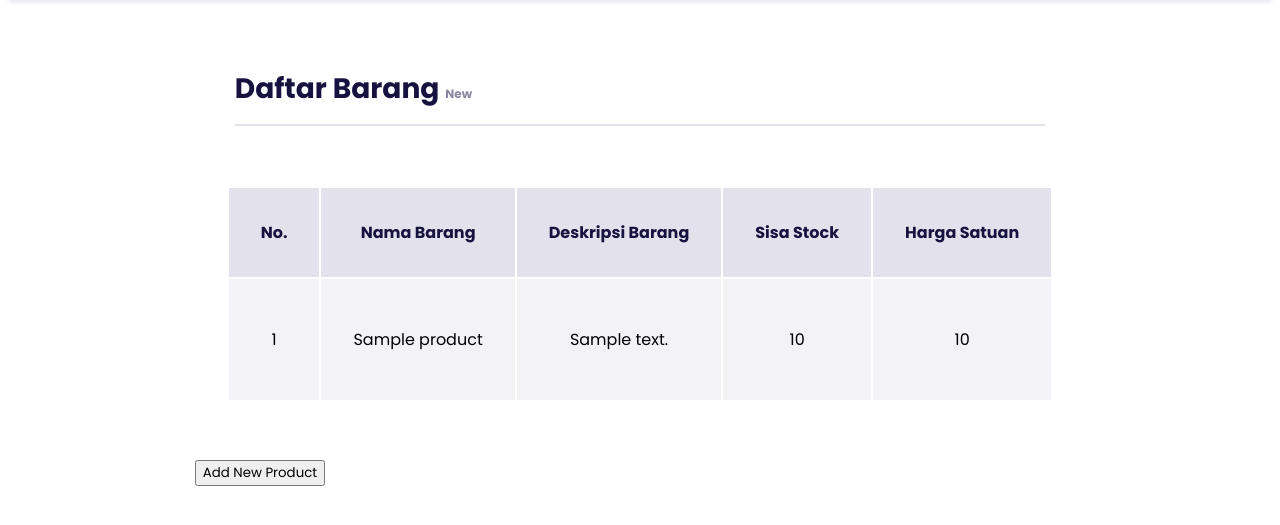
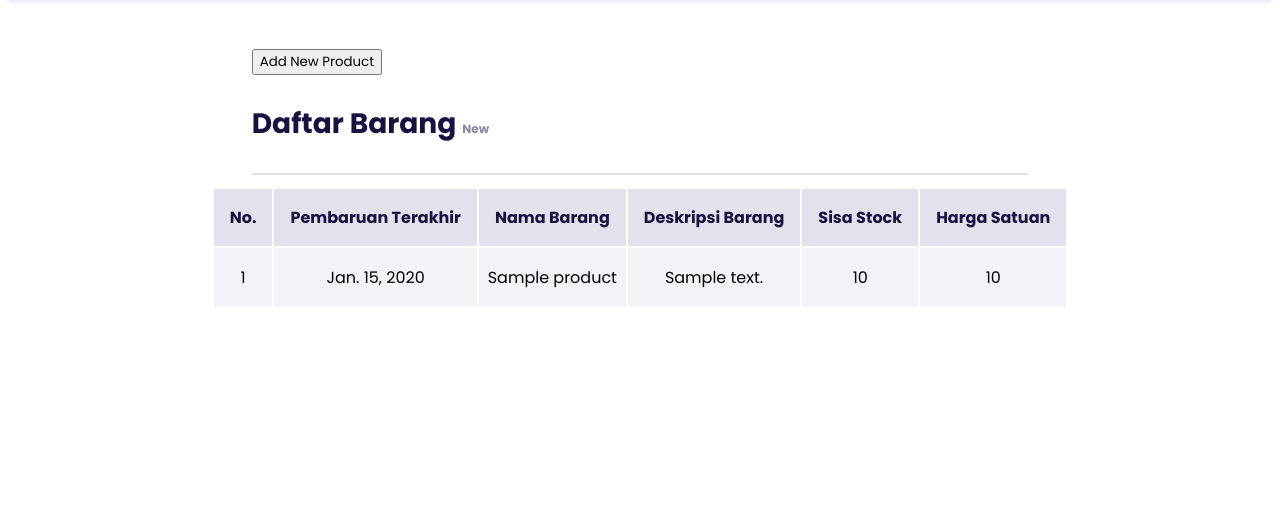
Before and after one commit to muhammadfawwazarshadsaid/task2_inventori, a Django app: page / in a window 1280 px wide. Shown: the part 105-630 px from the top of the page. Run offline with Django 4.2, Linux system fonts and the light colour scheme; tables that the repository leaves empty hold one stand-in row (values such as "Sample post").

Commit message:
new branch task 3

```diff
--- a/main/models.py
+++ b/main/models.py
@@ -2,6 +2,7 @@ from django.db import models
 
 class Product(models.Model):
     no = models.AutoField(primary_key=True)
+    date = models.DateField(auto_now_add=True)
     name = models.CharField(max_length=255)
     description = models.TextField()
     price = models.PositiveIntegerField()
--- a/main/templates/base.html
+++ b/main/templates/base.html
@@ -73,18 +73,24 @@
 
     .table-category{
         margin: 0,auto;
+        justify-content: space-between;
     }
 
     table, th, td{
-        padding: 2rem;
+        margin: 0,auto;
     }
 
     th{
+        padding: 1rem;
         color: rgb(23, 18, 63);
         background-color: rgb(227, 226, 236);
+        margin-inline: 4px;
+        align-items: center;
     }
     td{
         background-color: rgb(243, 243, 247);
+        align-items: center;
+        margin: 4px;
     }
 
     .category{
--- a/main/templates/main.html
+++ b/main/templates/main.html
@@ -14,12 +14,23 @@
     <div class="container">
         <div class="category">
             <div class="header-category">
-                <h3 class="available-stock">Daftar Barang <span>New</span><hr></h3>
+
+                <div class="except-hr">
+                    <a href="{% url 'main:create_product' %}">
+                        <button>
+                            Add New Product
+                        </button>
+                    </a>
+                    <h3 class="available-stock">Daftar Barang <span>New</span></h3>
+                </div>
+                <hr>
+
             </div>
             <div class="table-category">
                 <table>
                     <tr>
                         <th>No.</th>
+                        <th>Pembaruan Terakhir</th>
                         <th>Nama Barang</th>
                         <th>Deskripsi Barang</th>
                         <th>Sisa Stock</th>
@@ -27,21 +38,16 @@
                     </tr>
                     {% for item in products %}
                     <tr>
-                        <td><p>{{ item.no }}</p></td>
-                        <td><p>{{ item.name }}</p></td>
-                        <td><p>{{ item.description }}</p></td>
-                        <td><p>{{ item.amount }}</p></td>
-                        <td><p>{{ item.price }}</p></td>
+                        <td><p class="table_content">{{ item.no }}</p></td>
+                        <td><p class="table-content">{{ item.date }}</p></td>
+                        <td><p class="table-content">{{ item.name }}</p></td>
+                        <td><p class="table-content">{{ item.description }}</p></td>
+                        <td><p class="table-content">{{ item.amount }}</p></td>
+                        <td><p class="table-content">{{ item.price }}</p></td>
                     </tr>
                     {% endfor %}
                 </table>
                 <br />
-
-                <a href="{% url 'main:create_product' %}">
-                    <button>
-                        Add New Product
-                    </button>
-                </a>
             </div>
         </div>
     </div>
```
Also changed, not shown: main/templates/head.html (+10 -1 lines), main/migrations/0003_product_date.py (added).
